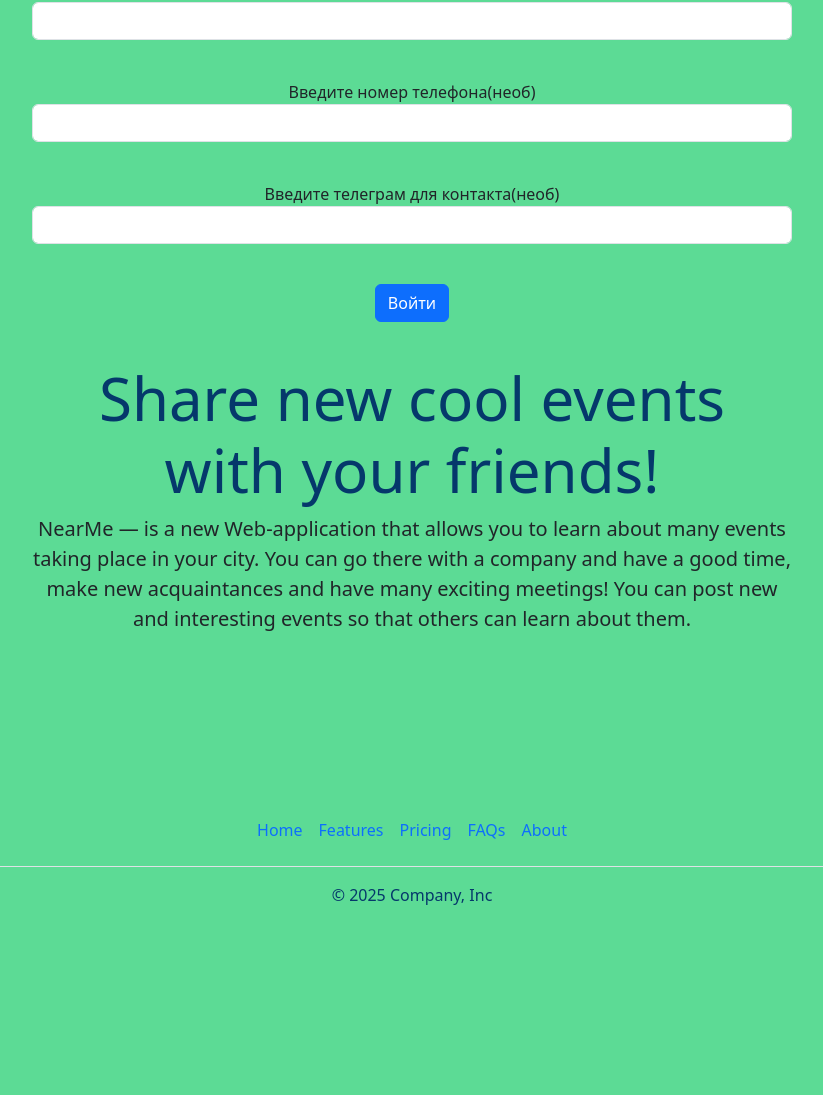
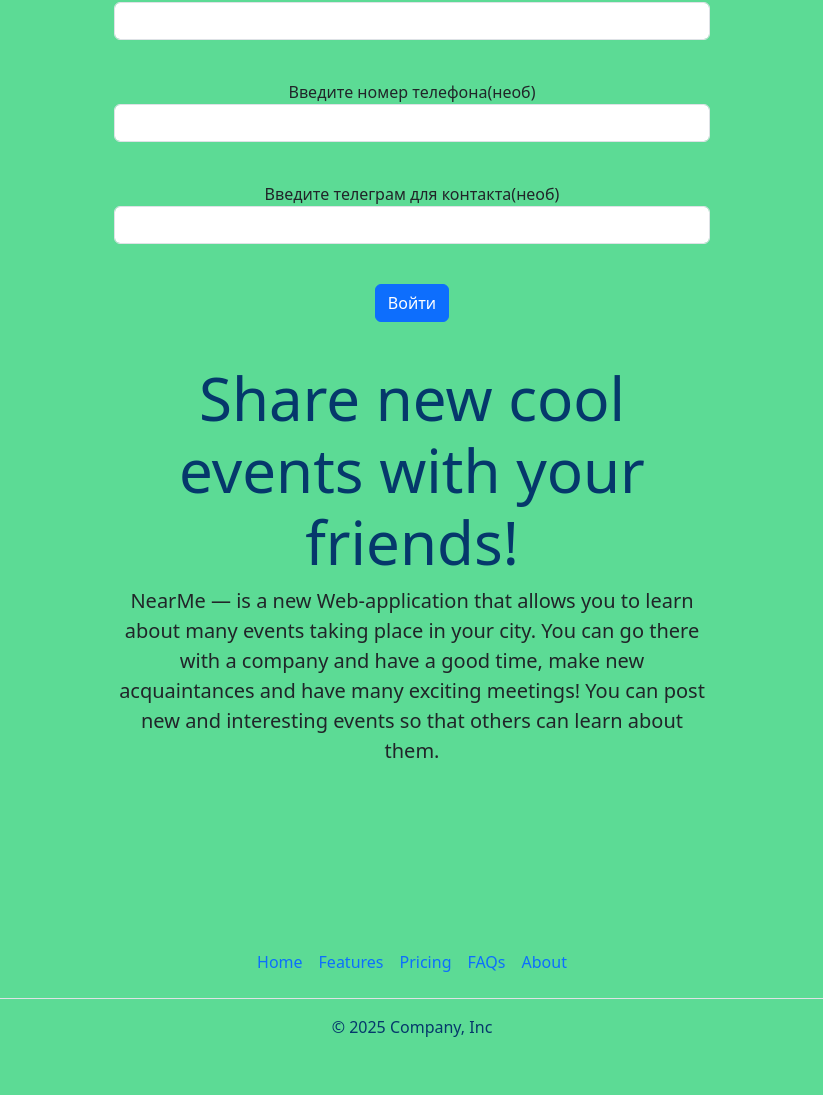
Before and after one commit to Neiro-programmer/WEB.Project, a Flask app: page /add/event in a window 1520 px wide. Shown: the part 458-1553 px from the top of the page, without its empty margins (348-1171 px from the left). Before the commit the page ends 1363 px from the top, so only its background shows below. Run offline with Flask 3, Linux system fonts and the light colour scheme.

Commit message:
Update base.html пока последняя версия

```diff
--- a/templates/base.html
+++ b/templates/base.html
@@ -1,5 +1,5 @@
 <!DOCTYPE html>
-<html lang="ru">
+<html lang="ru" xmlns:margin-top="http://www.w3.org/1999/xhtml">
 <head>
     <meta charset="utf-8">
     <meta name="viewport" content="width=device-width, initial-scale=1">
@@ -10,18 +10,32 @@
 </head>
 <body class="text-center" id="bg">
 
-<img class="pic" src="https://i.pinimg.com/originals/6e/bc/41/6ebc410b872e8597e6f5443151a56c78.jpg">
-<img class="imagee" src="https://mir-s3-cdn-cf.behance.net/projects/404/58a3de41620345.Y3JvcCw0MDUsMzE3LDAsMA.jpg">
+
 
 <div class="page">
     <header>{% include "header.html" %}</header>
 
-    <main class="content" id="main">
-        {% block content %}{% endblock %}
-        <h1 id="zg">Share new cool events with your friends!</h1>
-        <p class="lead" id="spp">NearMe — is a new Web-application that
+
+    <div class="container text-center">
+        <div class="row">
+            <div class="col">
+                    <img class="pic" src="https://i.pinimg.com/originals/6e/bc/41/6ebc410b872e8597e6f5443151a56c78.jpg">
+            </div>
+            <div class="col-6">
+                <main class="content" id="main">
+                    {% block content %}{% endblock %}
+                    <h1 id="zg">Share new cool events with your friends!</h1>
+                    <p class="lead" id="spp">NearMe — is a new Web-application that
 allows you to learn about many events taking place in your city. You can go there with a company and have a good time, make new acquaintances and have many exciting meetings! You can post new and interesting events so that others can learn about them.</p>
-    </main>
+                </main>
+            </div>
+            <div class="col">
+                    <img class="imagee" src="https://mir-s3-cdn-cf.behance.net/projects/404/58a3de41620345.Y3JvcCw0MDUsMzE3LDAsMA.jpg">
+            </div>
+        </div>
+    </div>
+
+
 
     <footer class="py-3 my-4">{% include "footer.html" %}</footer>
 </div>
```
